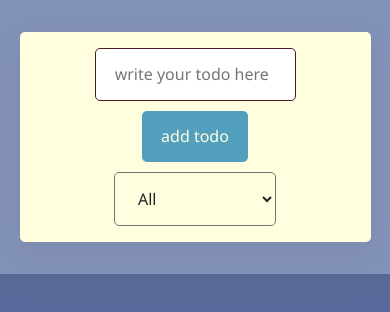
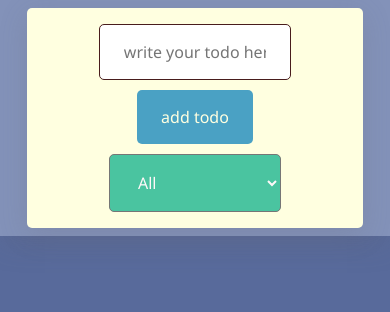
Before and after one commit to tornike-machitidze/Todos, a React (Create React App) app: page / in a window 390 px wide. Shown: the top 312 px of the page. Built offline with nearby package versions, Linux system fonts and the light colour scheme.

Commit message:
css styles

```diff
--- a/src/components/Form.css
+++ b/src/components/Form.css
@@ -42,7 +42,7 @@ select {
   font-family: "Segoe UI", Tahoma, Geneva, Verdana, sans-serif;
   border: none;
   outline: none;
-  background-color: rgb(83, 160, 190);
+  background-color: rgb(74, 161, 196);
   color: lightyellow;
   cursor: pointer;
 }
@@ -58,16 +58,26 @@ select {
 
 select {
   font-family: "Segoe UI", Tahoma, Geneva, Verdana, sans-serif;
-  background-color: lightyellow;
+  background-color: rgb(74, 196, 160);
   outline: none;
-  color: rgb(36, 34, 34);
+  color: rgb(255, 248, 248);
 }
 
 @media only screen and (max-width: 576px) {
+  .form-container {
+    padding: 0.5rem;
+  }
   form {
     display: flex;
     flex-direction: column;
     gap: 10px;
     width: 90%;
   }
+
+  input,
+  select {
+    padding: 1rem 1.5rem;
+    border-radius: 5px;
+    font-size: 1rem;
+  }
 }
```
